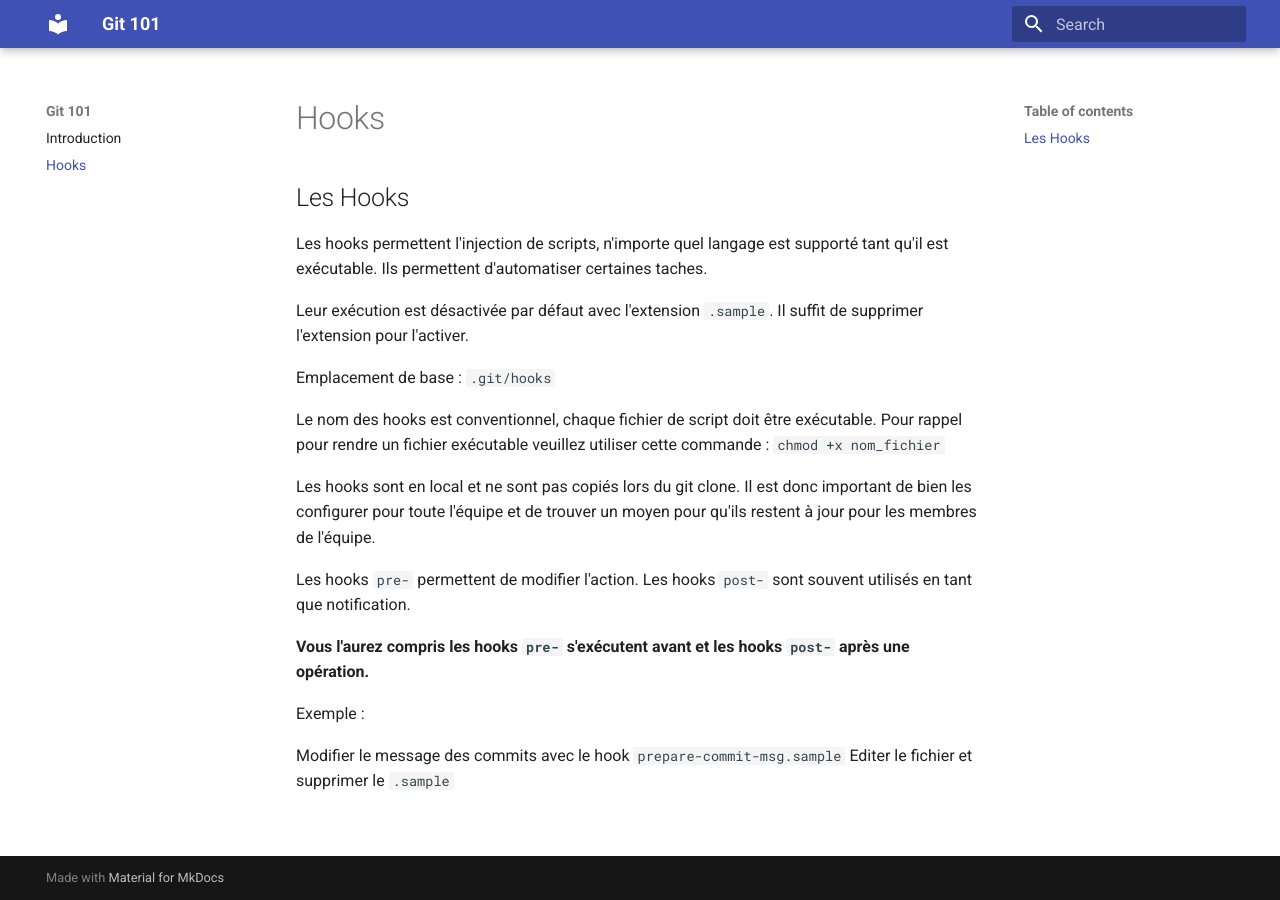
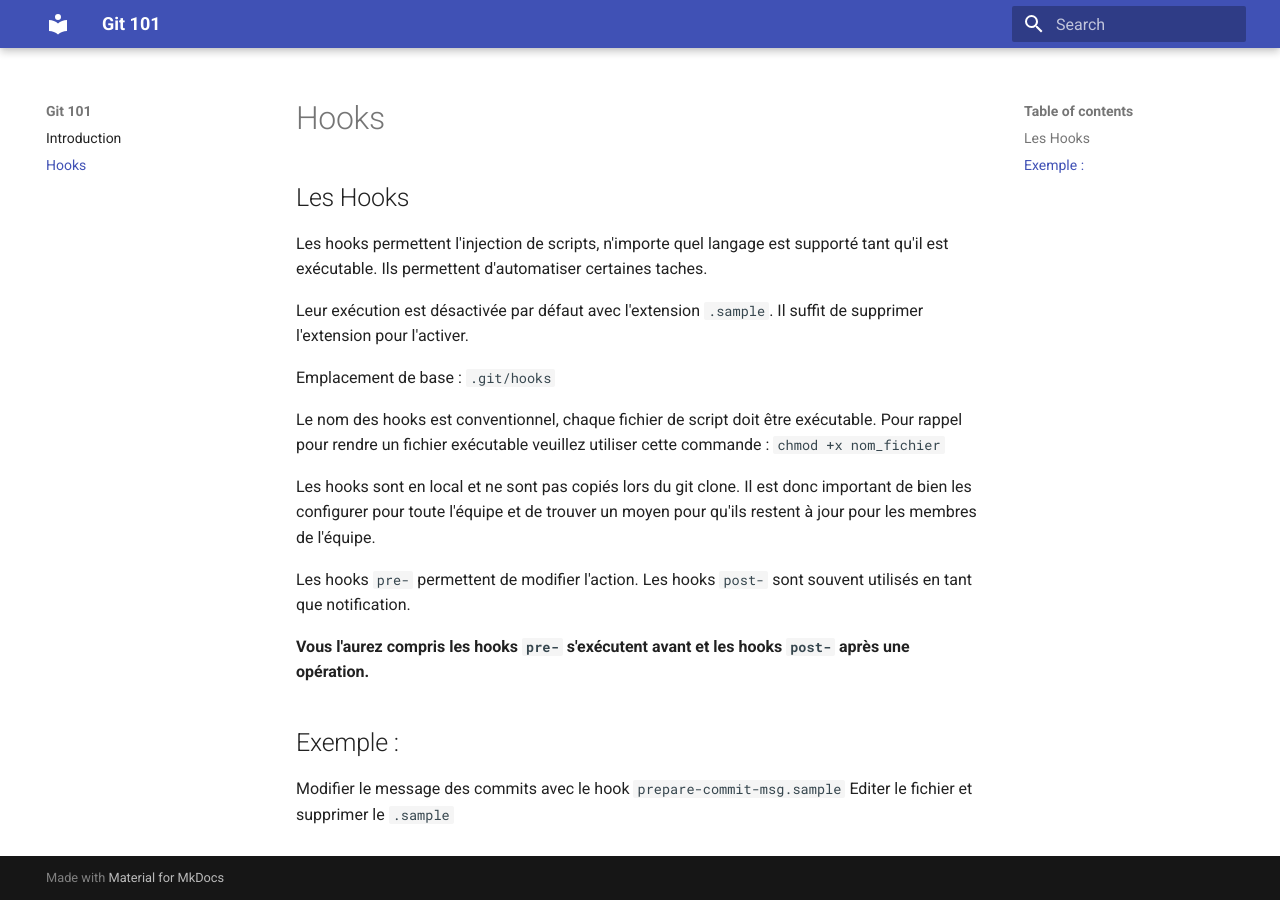
Before and after one commit to ub-mmi-but/git-101, an MkDocs documentation site: the page built from docs/hooks.md, in a window 1280 px wide. Built offline with MkDocs 1.6.1 and Material for MkDocs 9.7.7, drawn with Linux system fonts in a browser that asks for light colours.

Commit message:
Ajout d'un titre pour exemple

```diff
--- a/docs/hooks.md
+++ b/docs/hooks.md
@@ -16,7 +16,7 @@ Les hooks `post-` sont souvent utilisés en tant que notification.
 
 **Vous l'aurez compris les hooks `pre-` s'exécutent avant et les hooks `post-` après une opération.**
 
-Exemple :
+## Exemple :
 
 Modifier le message des commits avec le hook `prepare-commit-msg.sample`
 Editer le fichier et supprimer le `.sample`
```
